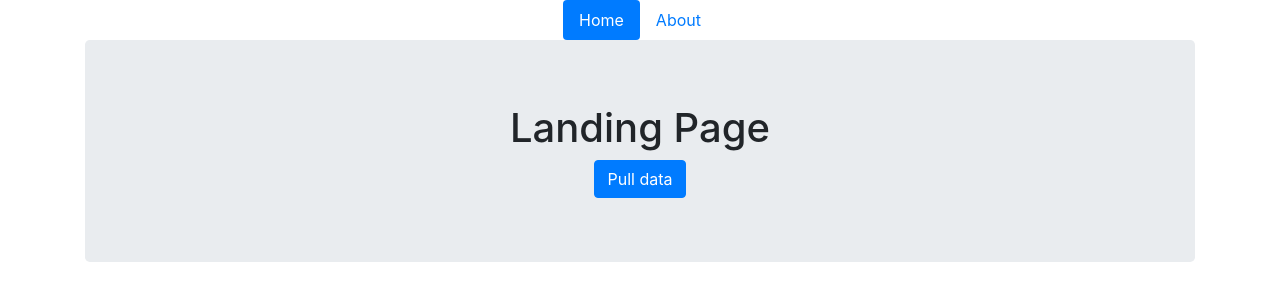
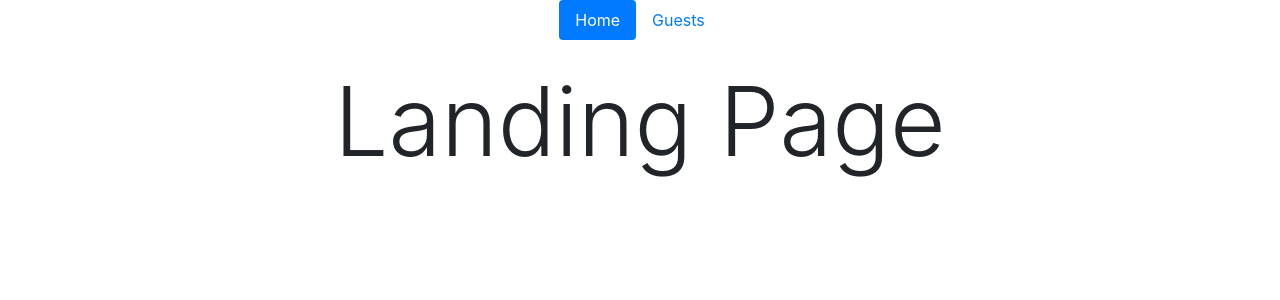
Before and after one commit to HamedPour/BookingApplication, a React (Create React App) app in the folder client/: page / in a window 1280 px wide. Shown: the top 300 px of the page. Built offline with nearby package versions, Linux system fonts and the light colour scheme.

Commit message:
successful get req from express/psql guests endpoint

```diff
--- a/client/src/App.js
+++ b/client/src/App.js
@@ -1,7 +1,7 @@
 import React from "react";
 import { BrowserRouter as Router, Switch, Route } from "react-router-dom";
 import Landing from "./views/LandingPage";
-import About from "./views/About";
+import Guests from "./views/Guests";
 import TopNav from "./components/common/TopNav";
 
 function App() {
@@ -11,7 +11,7 @@ function App() {
         <TopNav />
         <Switch>
           <Route path="/" exact component={Landing} />
-          <Route path="/about" component={About} />
+          <Route path="/guests" component={Guests} />
         </Switch>
       </div>
     </Router>
--- a/client/src/components/common/TopNav.js
+++ b/client/src/components/common/TopNav.js
@@ -11,8 +11,8 @@ function TopNav() {
           </NavLink>
         </li>
         <li className="nav-item">
-          <NavLink to="/about" activeClassName="active" className="nav-link">
-            About
+          <NavLink to="/guests" activeClassName="active" className="nav-link">
+            Guests
           </NavLink>
         </li>
       </ul>
--- a/client/src/services/GuestServices.js
+++ b/client/src/services/GuestServices.js
@@ -4,4 +4,8 @@ export default {
   index() {
     return Api().get("guests");
   },
+
+  create(metadata) {
+    return Api().post("guests", metadata);
+  },
 };
--- a/client/src/views/About.js
+++ /dev/null
@@ -1,13 +0,0 @@
-import React from "react";
-
-function About() {
-  return (
-    <div className="About">
-      <div className="jumbotron text-center">
-        <h1>About Page</h1>
-      </div>
-    </div>
-  );
-}
-
-export default About;
--- /dev/null
+++ b/client/src/views/Guests.js
@@ -0,0 +1,38 @@
+import React, { useState, useEffect } from "react";
+import GuestServices from "../services/GuestServices";
+
+function Guests() {
+  const [guests, setGuests] = useState([]);
+
+  useEffect(() => {
+    GuestServices.index()
+      .then((res) => {
+        setGuests(res.data);
+      })
+      .catch((err) => {
+        console.log(err);
+      });
+  }, []);
+
+  return (
+    <>
+      <div className="container">
+        <h1 className="display-1 text-center m-4">Guests</h1>
+        <div className="row">
+          {guests.map((guest) => {
+            return (
+              <div key={guest.id} className="card col-4">
+                <div className="card-body">
+                  <h4 className="card-title">{guest.firstname}</h4>
+                  <h6 className="card-subtitle">{guest.lastname}</h6>
+                </div>
+              </div>
+            );
+          })}
+        </div>
+      </div>
+    </>
+  );
+}
+
+export default Guests;
--- a/client/src/views/LandingPage.js
+++ b/client/src/views/LandingPage.js
@@ -1,21 +1,10 @@
 import React from "react";
-import GuestServices from "../services/GuestServices";
 
 function LandingPage() {
-  async function pullData() {
-    const guests = await GuestServices.index();
-    console.log(guests);
-  }
-
   return (
-    <div className="LandingPage">
-      <div className="jumbotron text-center">
-        <h1>Landing Page</h1>
-        <button onClick={pullData} className="btn btn-primary">
-          Pull data
-        </button>
-      </div>
-    </div>
+    <>
+      <h1 className="display-1 m-4 text-center">Landing Page</h1>
+    </>
   );
 }
 
```
